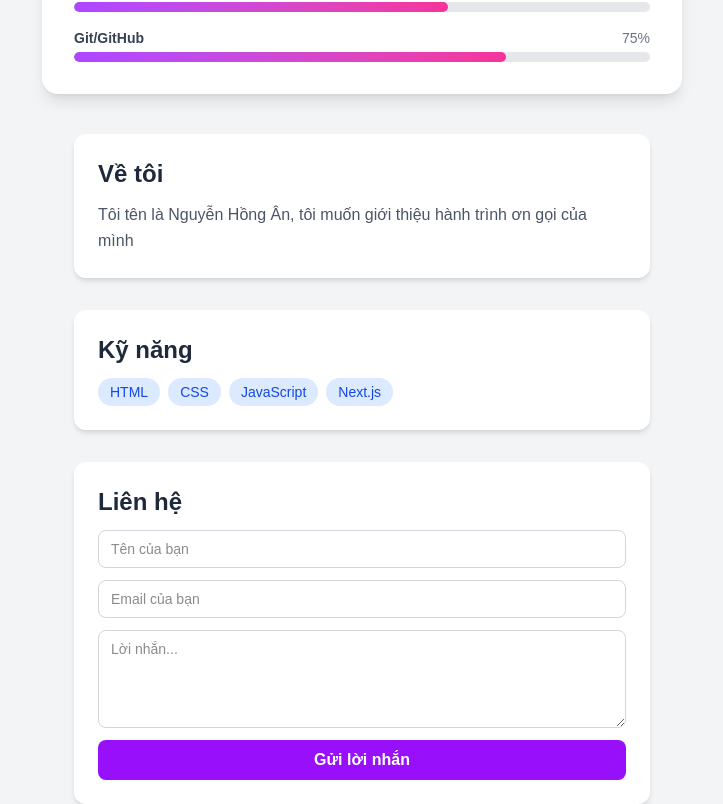
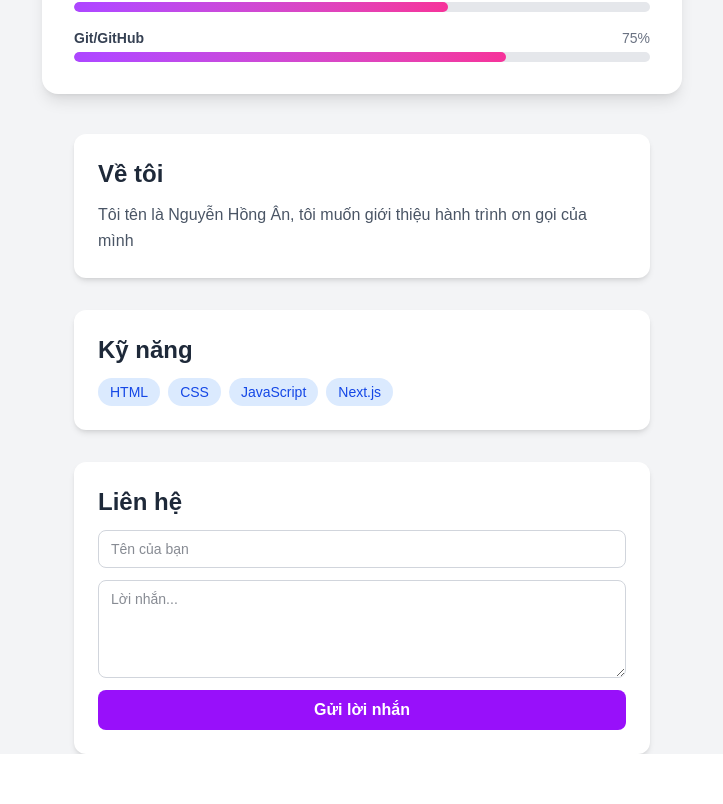
Before and after one commit to An12032003/luyenlaptrinh, a Next.js app: page / in a window 1280 px wide. Shown: the part 1308-2112 px from the top of the page, without its empty margins (278-1001 px from the left). After the commit the page ends 2062 px from the top, so only its background shows below. Built offline with nearby package versions, Linux system fonts and the light colour scheme.

Commit message:
bo o nhap email nguoi gui, chi giu ten va loi nhan

```diff
--- a/app/api/contact/route.ts
+++ b/app/api/contact/route.ts
@@ -4,14 +4,14 @@ import { NextResponse } from "next/server";
 const resend = new Resend(process.env.RESEND_API_KEY);
 
 export async function POST(request: Request) {
-  const { name, email, message } = await request.json();
+  const { name, message } = await request.json();
 
   try {
     await resend.emails.send({
       from: "onboarding@resend.dev",
-      to: "dakkenbro003@gmail.com", // ← đổi thành email thật của bạn
+      to: "dakkenbro003@gmail.com", // ← email của bạn, người ngoài không nhìn thấy được vì nằm trong code server
       subject: `Liên hệ mới từ ${name}`,
-      html: `<p><b>Tên:</b> ${name}</p><p><b>Email:</b> ${email}</p><p><b>Lời nhắn:</b> ${message}</p>`,
+      html: `<p><b>Tên:</b> ${name}</p><p><b>Lời nhắn:</b> ${message}</p>`,
     });
     return NextResponse.json({ success: true });
   } catch (error) {
--- a/components/Contact.tsx
+++ b/components/Contact.tsx
@@ -2,7 +2,7 @@
 import { useState } from "react";
 
 export default function Contact() {
-  const [form, setForm] = useState({ name: "", email: "", message: "" });
+  const [form, setForm] = useState({ name: "", message: "" });
   const [status, setStatus] = useState<"idle" | "sending" | "sent" | "error">("idle");
 
   async function handleSubmit(e: React.FormEvent) {
@@ -16,7 +16,7 @@ export default function Contact() {
       });
       if (res.ok) {
         setStatus("sent");
-        setForm({ name: "", email: "", message: "" });
+        setForm({ name: "", message: "" });
       } else {
         setStatus("error");
       }
@@ -36,15 +36,7 @@ export default function Contact() {
           required
           value={form.name}
           onChange={(e) => setForm({ ...form, name: e.target.value })}
-          className="border border-gray-300 dark:border-gray-600 dark:bg-gray-700 dark:text-white rounded-lg px-3 py-2 text-sm focus:outline-none focus:ring-2 focus:ring-purple-400"
-        />
-        <input
-          type="email"
-          placeholder="Email của bạn"
-          required
-          value={form.email}
-          onChange={(e) => setForm({ ...form, email: e.target.value })}
-          className="border border-gray-300 dark:border-gray-600 dark:bg-gray-700 dark:text-white rounded-lg px-3 py-2 text-sm focus:outline-none focus:ring-2 focus:ring-purple-400"
+          className="border border-gray-300 dark:border-gray-600 bg-white dark:bg-gray-700 text-gray-900 dark:text-gray-900 rounded-lg px-3 py-2 text-sm focus:outline-none focus:ring-2 focus:ring-purple-400"
         />
         <textarea
           placeholder="Lời nhắn..."
@@ -52,7 +44,7 @@ export default function Contact() {
           rows={4}
           value={form.message}
           onChange={(e) => setForm({ ...form, message: e.target.value })}
-          className="border border-gray-300 dark:border-gray-600 dark:bg-gray-700 dark:text-white rounded-lg px-3 py-2 text-sm focus:outline-none focus:ring-2 focus:ring-purple-400"
+          className="border border-gray-300 dark:border-gray-600 bg-white dark:bg-gray-700 text-gray-900 dark:text-gray-900 rounded-lg px-3 py-2 text-sm focus:outline-none focus:ring-2 focus:ring-purple-400"
         />
 
         <button
```
